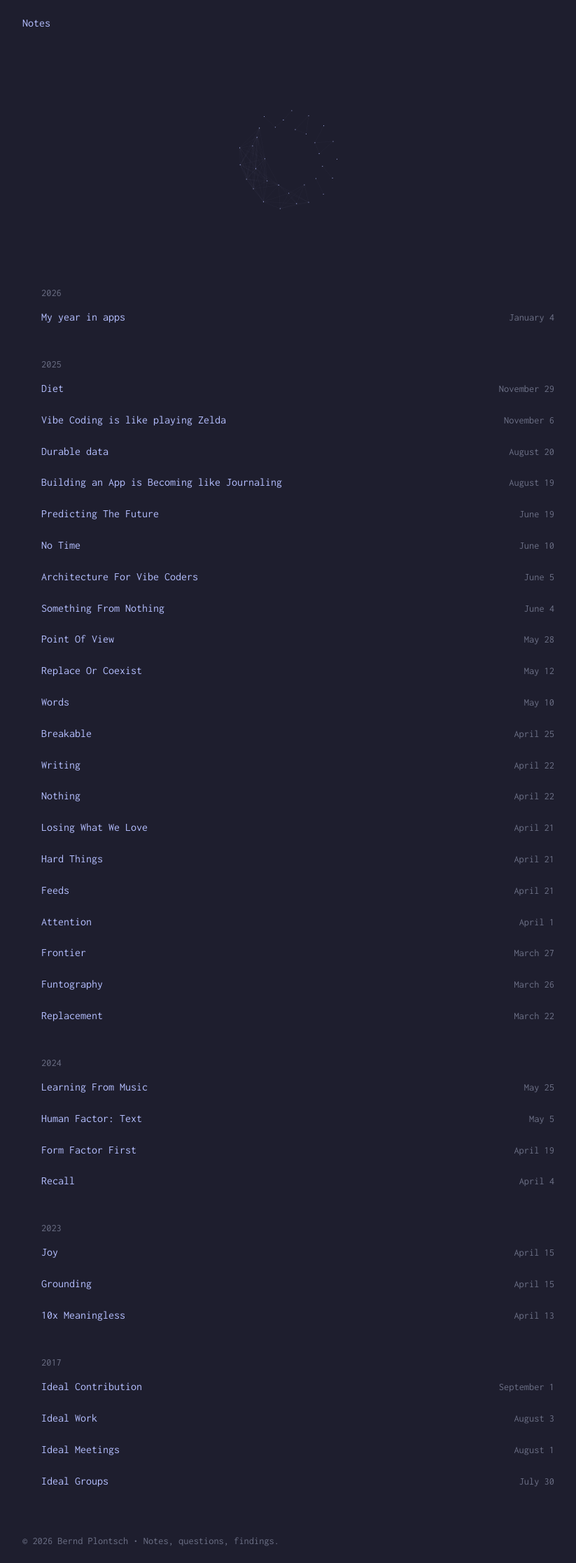
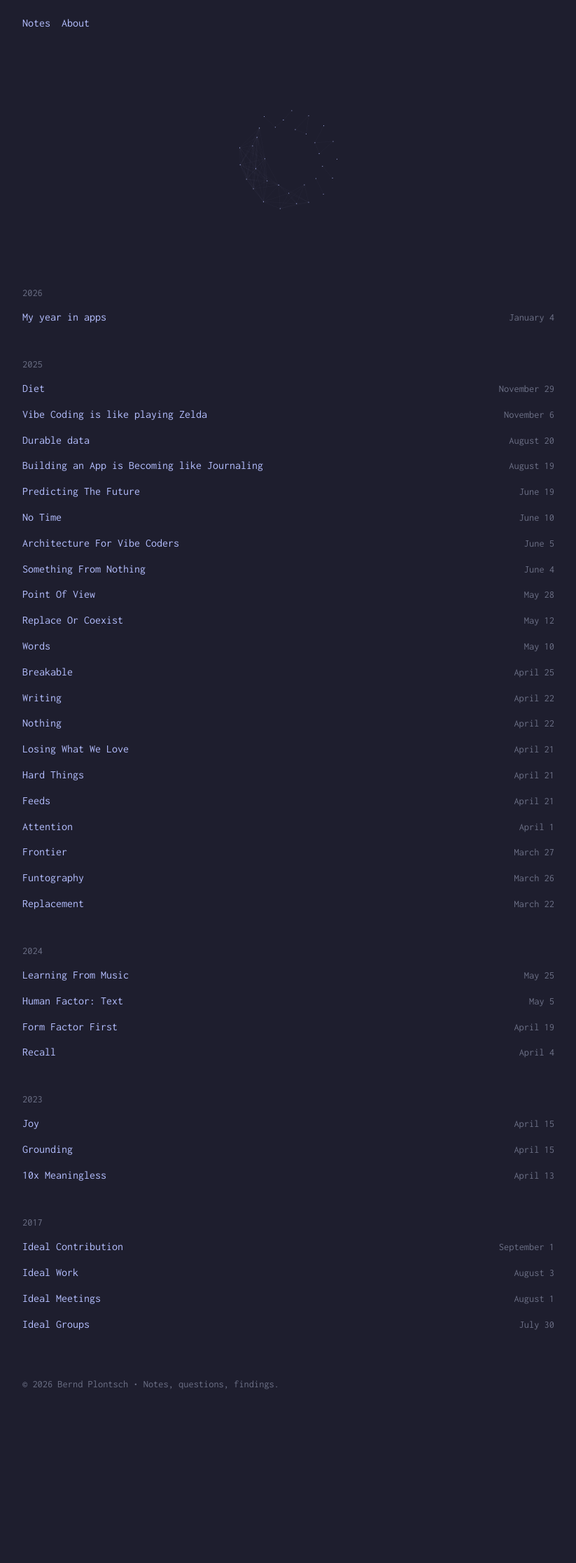
Before and after one commit to berndpl/notes-plontsch, a Jekyll site: the page built from index.markdown, in a window 1280 px wide. Shown: the whole page at 70% size, without its empty margins (228-1051 px from the left). Built offline with Jekyll 4.4.1, drawn with Linux system fonts in a browser that asks for light colours; after the commit the page ends 2009 px from its top, so only the background shows below that.

Commit message:
Update default layout and main.css: add 'About' link to navigation, apply conditional class for 'about' page, and adjust styles for main content and posts list links for improved layout and readability.

```diff
--- a/_layouts/default.html
+++ b/_layouts/default.html
@@ -22,12 +22,14 @@
   <body>
     <header>
       <nav>
+        <!-- <a href="{{ '/about/' | relative_url }}"><img src="{{ '/assets/images/leaf.svg' | relative_url }}" alt="Home" width="24" height="24"></a> -->
         <a href="{{ '/' | relative_url }}">Notes</a>
+        <a href="{{ '/about/' | relative_url }}">About</a>
         <!-- <a href="#" class="inactive">Meaning <span class="badge">alpha</span></a> -->
       </nav>
     </header>
 
-    <main>
+    <main{% if page.permalink == '/about/' %} class="about-page"{% endif %}>
       {{ content }}
     </main>
 
--- a/assets/css/main.css
+++ b/assets/css/main.css
@@ -81,6 +81,10 @@ main {
   line-height: 1.4;
 }
 
+main.about-page {
+  padding-top: 2rem;
+}
+
 /* Post graph visualization */
 .post-graph-container {
   width: 100%;
@@ -97,10 +101,12 @@ main {
 /* Post list styles */
 ul.posts {
   list-style: none;
+  margin-bottom: 0px;
+  padding-left: 0px;
 }
 
 .posts li {
-  margin-bottom: 0.5rem;
+  margin-bottom: 0px;
   line-height: 1.2;
   display: flex;
   justify-content: space-between;
@@ -198,17 +204,6 @@ li a {
 
 li a:hover {
   color: #f5e0dc; /* Catppuccin Mocha rosewater */
-  text-decoration: underline;
-}
-
-/* Posts list links should not be underlined */
-.posts li a,
-.posts li h2 a {
-  text-decoration: none;
-}
-
-.posts li a:hover,
-.posts li h2 a:hover {
   text-decoration: underline;
 }
 
@@ -369,6 +364,17 @@ main a:hover {
   text-decoration: underline;
 }
 
+/* Posts list links should not be underlined */
+.posts li a,
+.posts li h2 a {
+  text-decoration: none;
+}
+
+.posts li a:hover,
+.posts li h2 a:hover {
+  text-decoration: underline;
+}
+
 /* Post footer */
 article footer {
   margin-top: 2rem;
```
Also changed, not shown: assets/images/branch.svg (added), assets/images/leaf.svg (added).
